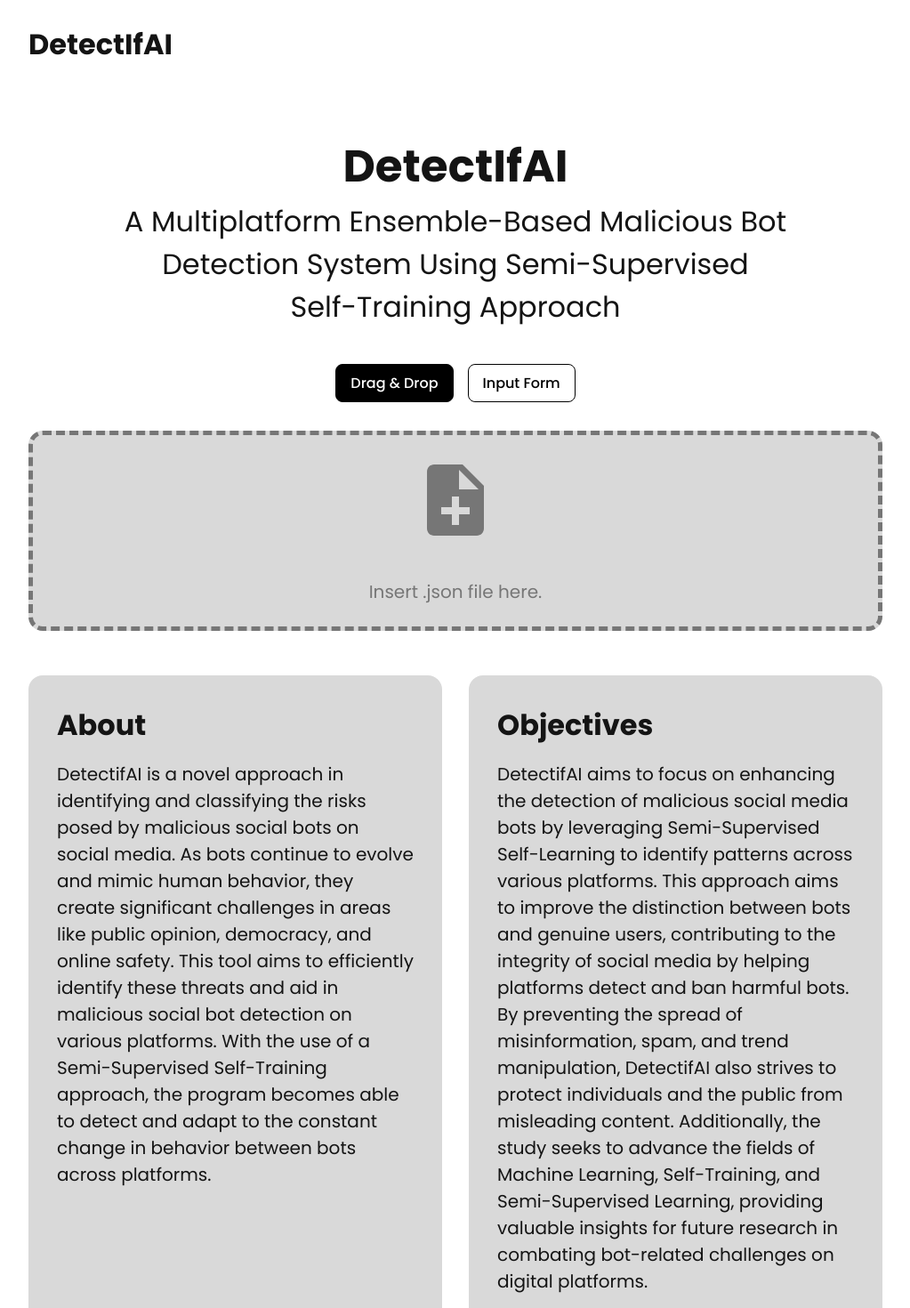
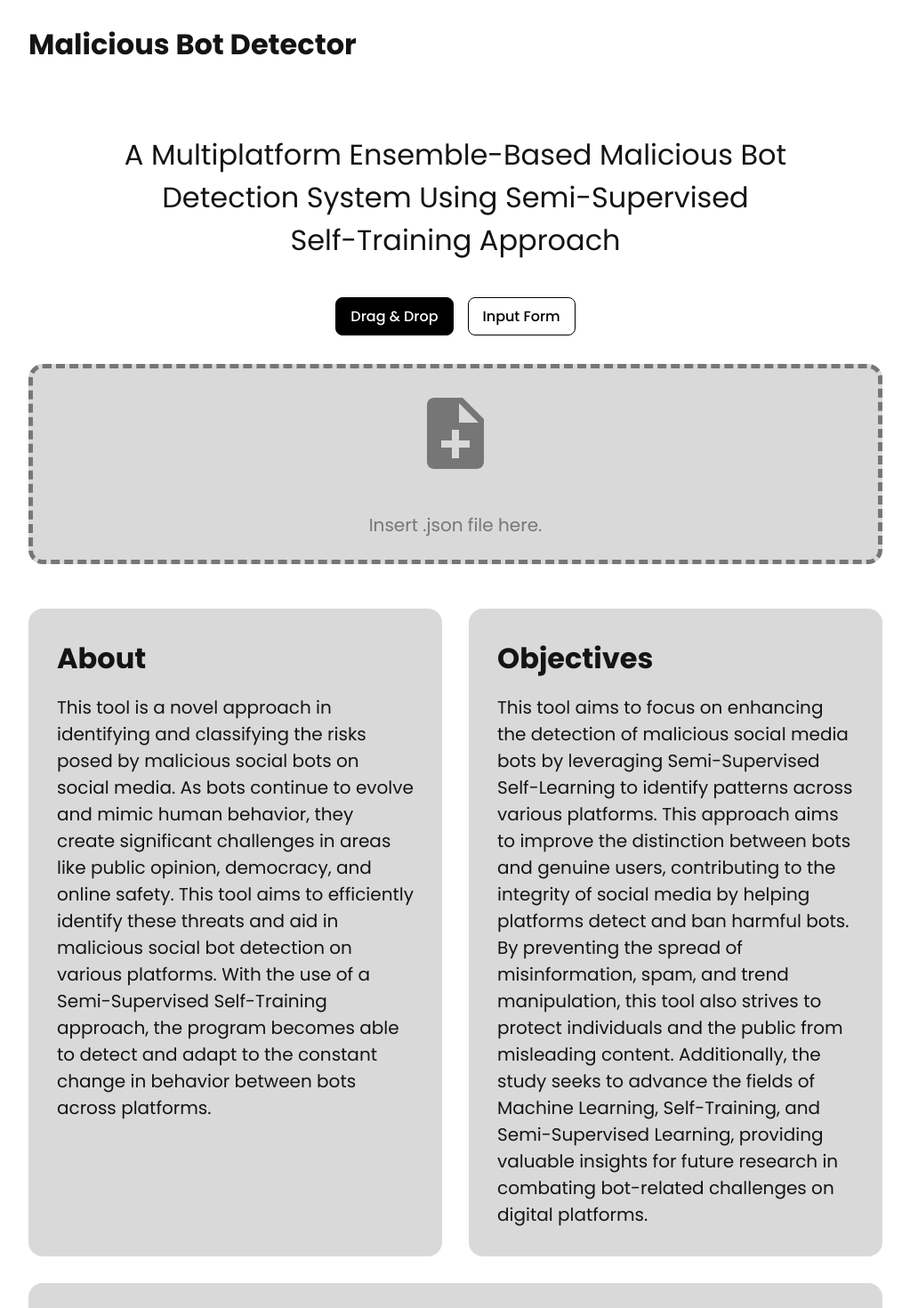
Before and after one commit to Pilner/multiplatform-bot-detector, a Next.js app in the folder frontend/: page / in a window 1280 px wide. Shown: the top 1470 px of the page at 89% size, without its empty margins (128-1151 px from the left). Built offline with nearby package versions, Linux system fonts and the light colour scheme.

Commit message:
fix: adjusted title

```diff
--- a/frontend/src/_components/semantics/Navbar.tsx
+++ b/frontend/src/_components/semantics/Navbar.tsx
@@ -1,14 +1,16 @@
-import styles from "../styles/Navbar.module.css"
-import Link from "next/link"
+import styles from "../styles/Navbar.module.css";
+import Link from "next/link";
 
 export default function Navbar() {
 	return (
 		<nav id={styles.navbar}>
 			<div className="container">
 				<Link href="/">
-					<h1 className={styles.navbarLogoFont}>DetectIfAI</h1>
+					<h1 className={styles.navbarLogoFont}>
+						Malicious Bot Detector
+					</h1>
 				</Link>
 			</div>
 		</nav>
-	)
+	);
 }
--- a/frontend/src/app/page.tsx
+++ b/frontend/src/app/page.tsx
@@ -22,7 +22,6 @@ export default function Home() {
 			<main id={styles.page}>
 				<div className="container">
 					<section id={styles.hero}>
-						<h1 className="heroTitleFont">DetectIfAI</h1>
 						<p className="heroSubTitleFont">
 							A Multiplatform Ensemble-Based Malicious Bot
 							<br />
@@ -61,10 +60,10 @@ export default function Home() {
 						<div id={styles.aboutDiv}>
 							<h3 className="sectionTitleFont">About</h3>
 							<p className="sectionTextFont">
-								DetectifAI is a novel approach in identifying
-								and classifying the risks posed by malicious
-								social bots on social media. As bots continue to
-								evolve and mimic human behavior, they create
+								This tool is a novel approach in identifying and
+								classifying the risks posed by malicious social
+								bots on social media. As bots continue to evolve
+								and mimic human behavior, they create
 								significant challenges in areas like public
 								opinion, democracy, and online safety. This tool
 								aims to efficiently identify these threats and
@@ -78,7 +77,7 @@ export default function Home() {
 						<div id={styles.objectivesDiv}>
 							<h3 className="sectionTitleFont">Objectives</h3>
 							<p className="sectionTextFont">
-								DetectifAI aims to focus on enhancing the
+								This tool aims to focus on enhancing the
 								detection of malicious social media bots by
 								leveraging Semi-Supervised Self-Learning to
 								identify patterns across various platforms. This
@@ -87,7 +86,7 @@ export default function Home() {
 								integrity of social media by helping platforms
 								detect and ban harmful bots. By preventing the
 								spread of misinformation, spam, and trend
-								manipulation, DetectifAI also strives to protect
+								manipulation, this tool also strives to protect
 								individuals and the public from misleading
 								content. Additionally, the study seeks to
 								advance the fields of Machine Learning,
--- a/frontend/src/app/results/page.tsx
+++ b/frontend/src/app/results/page.tsx
@@ -65,8 +65,8 @@ export default function Results() {
 					<section id={styles.hero}>
 						<h1 className="heroTitleFont">Results</h1>
 						<p className="heroSubTitleFont">
-							Upon uploading of the .csv or .json file, the user
-							can then
+							Upon submission of the .json file or input form, the
+							user can then
 							<br />
 							see whether the profile identified is a malicious
 							social
```
